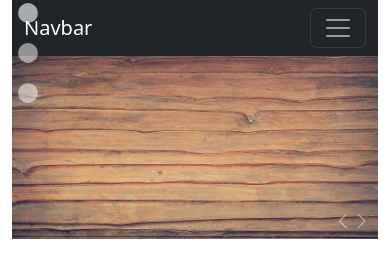
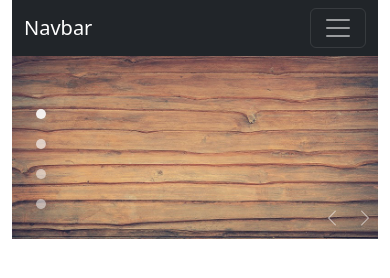
Before and after one commit to tariqul-sagar/custom-carousel-2, a plain HTML site: page index.html in a window 390 px wide. Drawn offline with Linux system fonts and the light colour scheme.

Commit message:
Carousel 2 custom

```diff
--- a/css/media.css
+++ b/css/media.css
@@ -1,5 +1,22 @@
 /*Extra small devices (portrait phones, less than 576px)*/
-@media (max-width: 575.98px) { ... }
+@media (max-width: 575.98px) {
+	.c_prev {
+	    left: 85%;
+	    bottom: 8%;
+	}
+	.c_next {
+	    right: 1%;
+	    bottom: 8%;
+	}
+	.c_indicator {
+	    right: 75%;
+	    bottom: 2%;
+	}
+	.c_indicator [data-bs-target] {
+	    width: 10px;
+	    height: 10px;
+	}
+}
 
 /*Small devices (landscape phones, 576px and up)*/
 @media (min-width: 576px) and (max-width: 767.98px) { ... }
```
